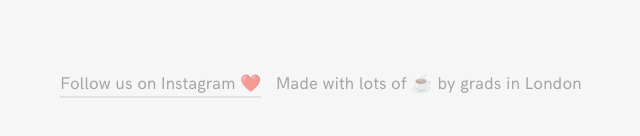
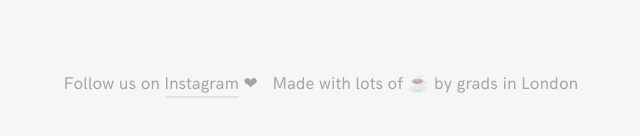
Before and after one commit to ohmygrad/ohmygrad.github.io, a plain HTML site: page index.html in a window 1280 px wide. Shown: the part 1833-1969 px from the top of the page, 324-964 px from the left. Drawn offline with Linux system fonts and the light colour scheme.

Commit message:
Instagram text

```diff
--- a/index.html
+++ b/index.html
@@ -258,7 +258,7 @@
 
 			<footer>
 				<ul>
-          <li><a href="https://instagram.com/ohmygrad" target="_blank">Follow us on Instagram ❤️</a></li>
+          <li>Follow us on <a href="https://instagram.com/ohmygrad" target="_blank">Instagram️</a> ❤</li>
 					Made with lots of ☕ by grads in London
 				</ul>
 			</footer>
```
